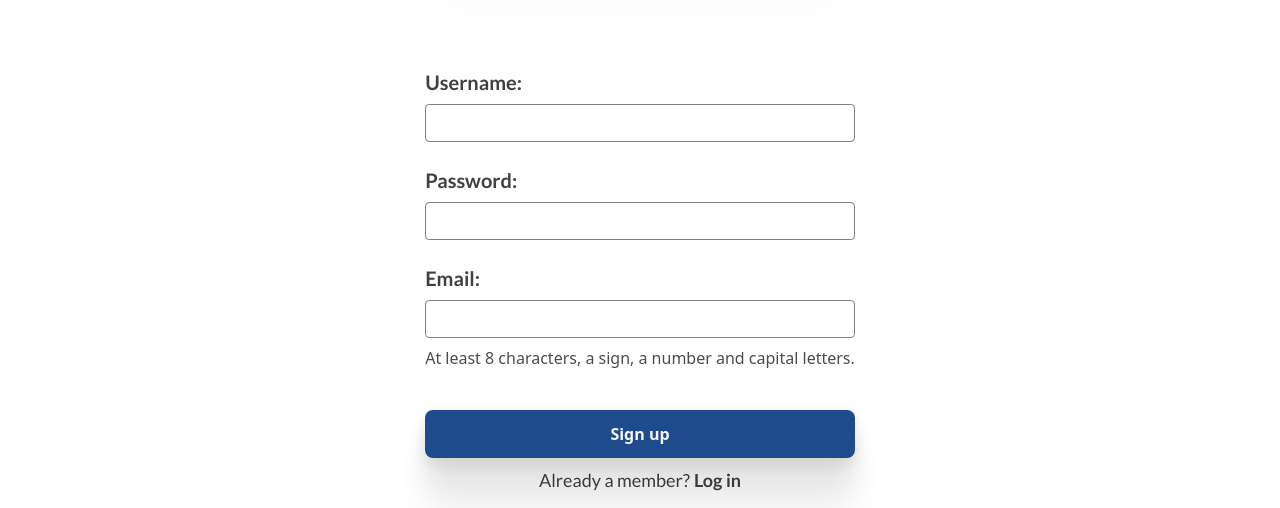
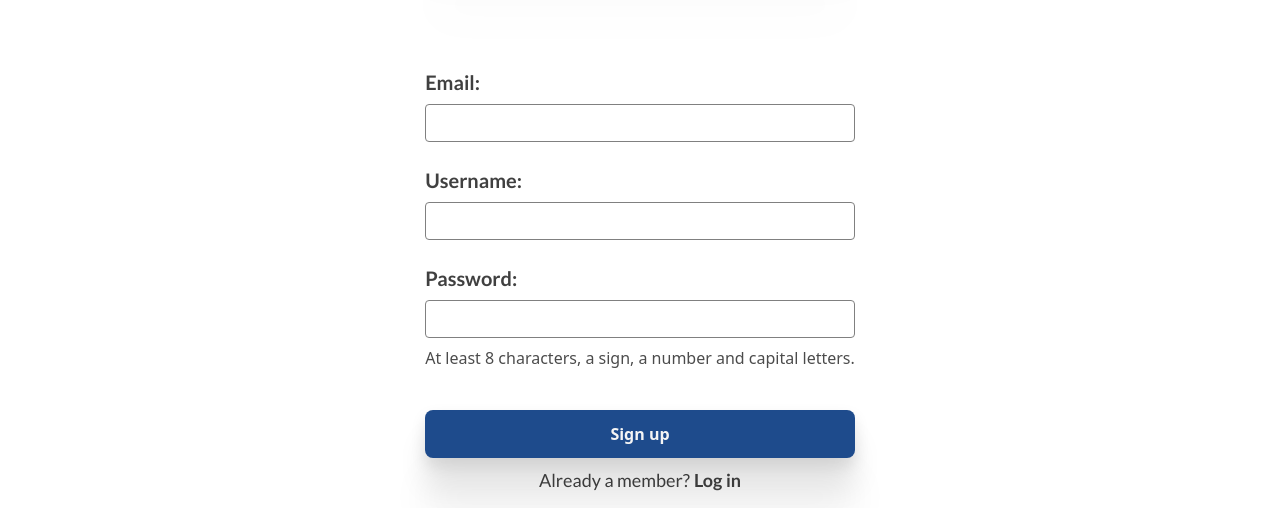
Before and after one commit to Mikadifo/Promchatter, a Next.js app: page /signup in a window 1280 px wide. Shown: the part 392-900 px from the top of the page. Built offline with nearby package versions, Linux system fonts and the light colour scheme.

Commit message:
add: onchagne events

```diff
--- a/src/app/login/page.js
+++ b/src/app/login/page.js
@@ -1,9 +1,17 @@
+'use client';
+
 import Button from '@/components/button';
 import Input from '@/components/input';
 import Link from 'next/link';
+import { useState } from 'react';
 
 const Login = () => {
-    const handleSubmit = () => {
+    const [email, setEmail] = useState('');
+    const [password, setPassword] = useState('');
+
+    const handleSubmit = (evt) => {
+        evt.preventDefault();
+        console.log(email, password);
         console.log('....');
     };
 
@@ -26,12 +34,18 @@ const Login = () => {
                     method="get"
                     className="grid text-left gap-2"
                 >
-                    <Input label="Username:" type="text" name="username" />
+                    <Input
+                        label="Email:"
+                        type="email"
+                        name="email"
+                        onChange={({ target }) => setEmail(target.value)}
+                    />
                     <Input
                         label="Password:"
                         type="password"
                         name="password"
                         labelStyle="mt-4"
+                        onChange={({ target }) => setPassword(target.value)}
                     />
                     <Link
                         href="/forgot-password"
--- a/src/app/signup/page.js
+++ b/src/app/signup/page.js
@@ -1,26 +1,50 @@
+'use client';
+
 import Button from '@/components/button';
 import Input from '@/components/input';
 import Link from 'next/link';
+import { useState } from 'react';
 import AuthBanner from '../../components/authBanner';
 
 const SignUp = () => {
+    const [email, setEmail] = useState('');
+    const [username, setUsername] = useState('');
+    const [password, setPassword] = useState('');
+
+    const handleSubmit = (evt) => {
+        evt.preventDefault();
+        console.log(email, password, username);
+        console.log('....');
+    };
+
     return (
         <div className="flex justify-center">
             <div className="text-center my-24 inline-block">
                 <AuthBanner />
-                <form action="/#" method="get" className="grid text-left gap-2">
-                    <Input label="Username:" type="text" name="username" />
+                <form
+                    onSubmit={handleSubmit}
+                    method="get"
+                    className="grid text-left gap-2"
+                >
+                    <Input
+                        label="Email:"
+                        type="text"
+                        name="email"
+                        onChange={({ target }) => setEmail(target.value)}
+                    />
+                    <Input
+                        label="Username:"
+                        type="Username"
+                        name="username"
+                        labelStyle="mt-4"
+                        onChange={({ target }) => setUsername(target.value)}
+                    />
                     <Input
                         label="Password:"
                         type="password"
-                        name="password"
+                        name="Password"
                         labelStyle="mt-4"
-                    />
-                    <Input
-                        label="Email:"
-                        type="email"
-                        name="email"
-                        labelStyle="mt-4"
+                        onChange={({ target }) => setPassword(target.value)}
                     />
                     <p className="text-start mb-8 opacity-70">
                         At least 8 characters, a sign, a number and capital
--- a/src/components/input.js
+++ b/src/components/input.js
@@ -1,4 +1,11 @@
-const Input = ({ type, label, name, labelStyle = '', inputStyle = '' }) => {
+const Input = ({
+    type,
+    label,
+    name,
+    labelStyle = '',
+    inputStyle = '',
+    onChange,
+}) => {
     return (
         <>
             <label
@@ -13,6 +20,7 @@ const Input = ({ type, label, name, labelStyle = '', inputStyle = '' }) => {
                 name={name}
                 className={`border border-solid border-gray rounded
                 font-lato font-normal text-black text-xl py-1 px-2 ${inputStyle}`}
+                onChange={onChange}
                 required
             />
         </>
```
